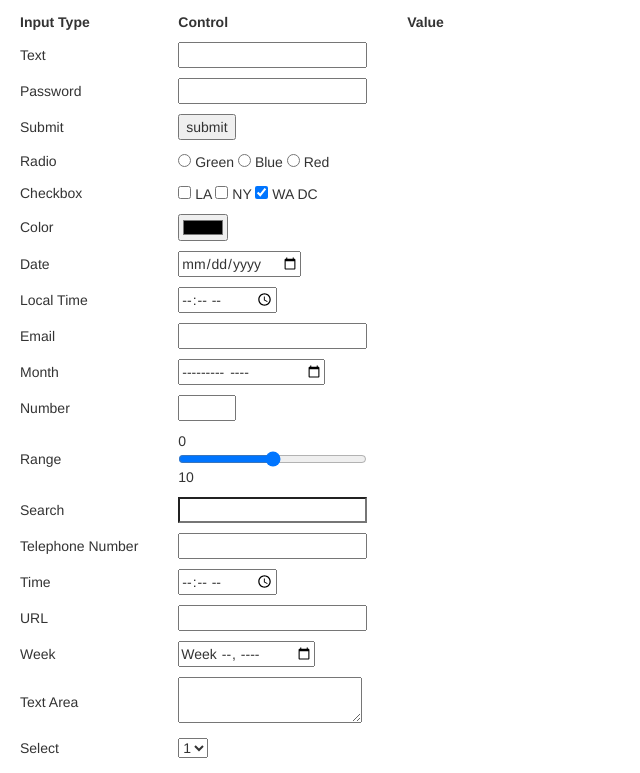
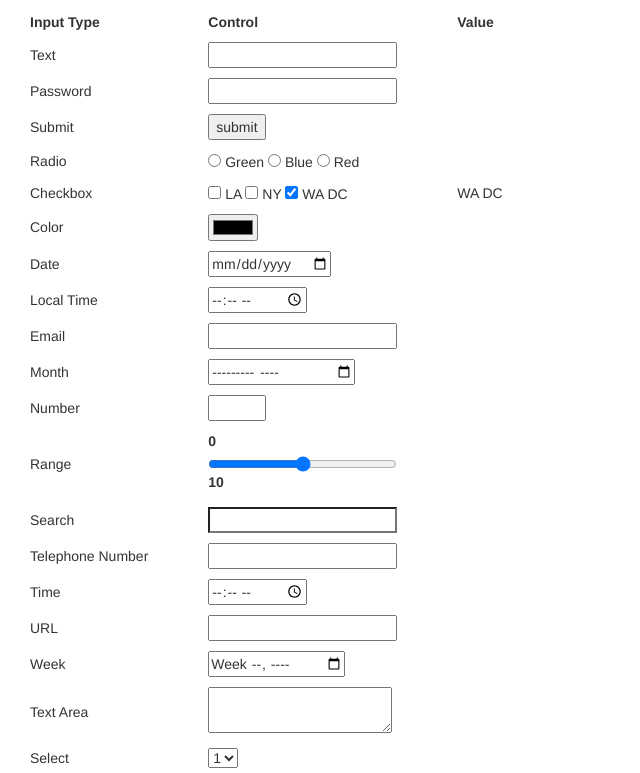
Before and after one commit to allisonbessett/inputForm, a plain HTML site: page index.html in a window 1280 px wide. Both pictures are taken after a click on the checkbox 261 px from the left and 255 px from the top of the page. Shown: the part 63-836 px from the top of the page, without its empty margins (0-640 px from the left). Drawn offline with nearby package versions, Linux system fonts and the light colour scheme.

Commit message:
Adding text fields

```diff
--- a/formtypes.css
+++ b/formtypes.css
@@ -1,3 +1,3 @@
 th, td {
-  padding: 0.5rem 2rem;
+  padding: 0.5rem 3rem;
 }
--- a/formtypes.js
+++ b/formtypes.js
@@ -9,6 +9,15 @@ $(document).ready(function () {
   var tPass = $('#tPass');
   var tSubmit = $('#tSubmit');
   var tRadio = $('#tRadio');
+  var tCheckbox = $('#tCheckbox');
+  var tColor = $('#tColor');
+  var tDate = $('#tDate');
+  var tTime = $('#tTime');
+  var tEmail = $('#tEmail');
+  var tMonth = $('#tMonth');
+  var tAmount = $('#tAmount');
+
+  var favoriteColor = $('#favoriteColor');
   $('#tBody').keypress(function (e) {
     var key = e.which;
     if (key === 13) { // key code for 'enter'
@@ -16,31 +25,59 @@ $(document).ready(function () {
       tText.text(textfield);
       var password = $('#password').val();
       tPass.text(password);
+      var time = $('#time').val(); // time not working
+      tTime.text(time);
+      var email = $('#email').val();
+      tEmail.text(email);
+      var amount = $('#amount').val();
+      tAmount.text(amount);
       e.preventDefault();
     }
   });
 
-  $('input[name="color"]').change(function () {
-     console.log("working");
+  $('input[name="color"]').click(function () {
     if ($(this).val() === "green") {
       tRadio.text("green");
-    }
-    else if ($(this).val() === "blue") {
-        tRadio.text("blue");
-      }
-    else if ($(this).val() ==="red") {
+    } else if ($(this).val() === "blue") {
+      tRadio.text("blue");
+    } else {
       tRadio.text("red");
     }
   });
 
-//    if else ($(this).attr('id') === 'blue') {
-//    $
-//  }
+  console.log("working");
+  $(":checkbox").click(function () {
+    var str = "";
 
+    if ($("#la").is(':checked')) {
+      str = str + " LA";
+    }
+    if ($("#ny").is(':checked')) {
+      str = str + " NY";
+    }
+    if ($("#wadc").is(':checked')) {
+      str = str + " WA DC";
+    }
+    tCheckbox.text(str);
+  });
 
-  tSubmit.click(function () {
+  favoriteColor.click(function () { //color to hex not working
+    favoriteColor.val();
+    favoriteColor.toHexString();
+    tColor.html(favoriteColor);
+    event.preventDefault;
+});
+
+  tSubmit.click(function () { //submit
     event.preventDefault;
   });
+  $('input[type="date"]').click(function () { //date not working
+    var date = $('#date').val();
+    tDate.text(date);
+  });
+  $('input[type="month"]').click(function () { //month not working
+    var month = $('#month').val();
+    tMonth.text(month);
+  });
+
 });
-
-console.log("working");
--- a/index.html
+++ b/index.html
@@ -32,9 +32,7 @@
         <tr> <!--first row -->
           <td>Text</td>
            <td>
-            <form>
               <input type="textbox" id="textfield">
-            </form>
           </td>
           <td id="tText"</td>
         </tr>
@@ -44,9 +42,7 @@
             Password
           </td>
           <td>
-            <form>
               <input type="password" id="password">
-            </form>
           </td>
           <td id="tPass"</td>
         </tr>
@@ -78,10 +74,10 @@
             Checkbox
           </td>
           <td>
-            <input type="checkbox" name="destination" value="LA"> LA
-            <input type="checkbox" name="destination" value="NY"> NY   <input type="checkbox" name="destination" value="WA DC"> WA DC
+            <input type="checkbox" name="destination" id="la"> LA
+            <input type="checkbox" name="destination" id="ny"> NY   <input type="checkbox" name="destination" id="wadc"> WA DC
           </td>
-          <td id="checkbox"</td>
+          <td id="tCheckbox"</td>
         </tr>
 
         <tr><!--sixth row -->
@@ -89,8 +85,9 @@
             Color
           </td>
           <td>
-            <input type="color" name="favorite">
+            <input type="color" id="favoriteColor">
           </td>
+          <td id="tColor"</td>
         </tr>
 
         <tr><!--seventh row -->
@@ -98,8 +95,9 @@
             Date
           </td>
           <td>
-            <input type="date" name="date">
+            <input type="date" id="date">
           </td>
+          <td id="tDate"</td>
         </tr>
 
         <tr><!--eighth row -->
@@ -107,8 +105,9 @@
             Local Time
           </td>
           <td>
-            <input type="time" name="time">
+            <input type="time" id="time">
           </td>
+          <td id="tTime"</td>
         </tr>
 
         <tr><!--ninth row -->
@@ -116,11 +115,9 @@
             Email
           </td>
           <td>
-            <form>
-            <input type="email" id="textfield">
-            </form>
+            <input type="email" id="email">
           </td>
-          <td id="tData"</td>
+          <td id="tEmail"</td>
         </tr>
 
         <tr><!--tenth row -->
@@ -128,8 +125,9 @@
             Month
           </td>
           <td>
-            <input type="month" name="month">
+            <input type="month" id="month">
           </td>
+          <td id="tMonth"</td>
         </tr>
 
         <tr><!--eleventh row -->
@@ -137,8 +135,9 @@
             Number
           </td>
           <td>
-            <input type="number" name="amount" min="0" max="10">
+            <input type="number" id="amount" min="0" max="10">
           </td>
+          <td id="tAmount"</td>
         </tr>
 
         <tr><!--twelfth row -->
@@ -146,7 +145,7 @@
             Range
           </td>
           <td>
-            0<input type="range" name="range" min="0" max="10">10
+            <label>0</label><input type="range" name="range" min="0" max="10"><label>10</label>
           </td>
         </tr>
 
```
